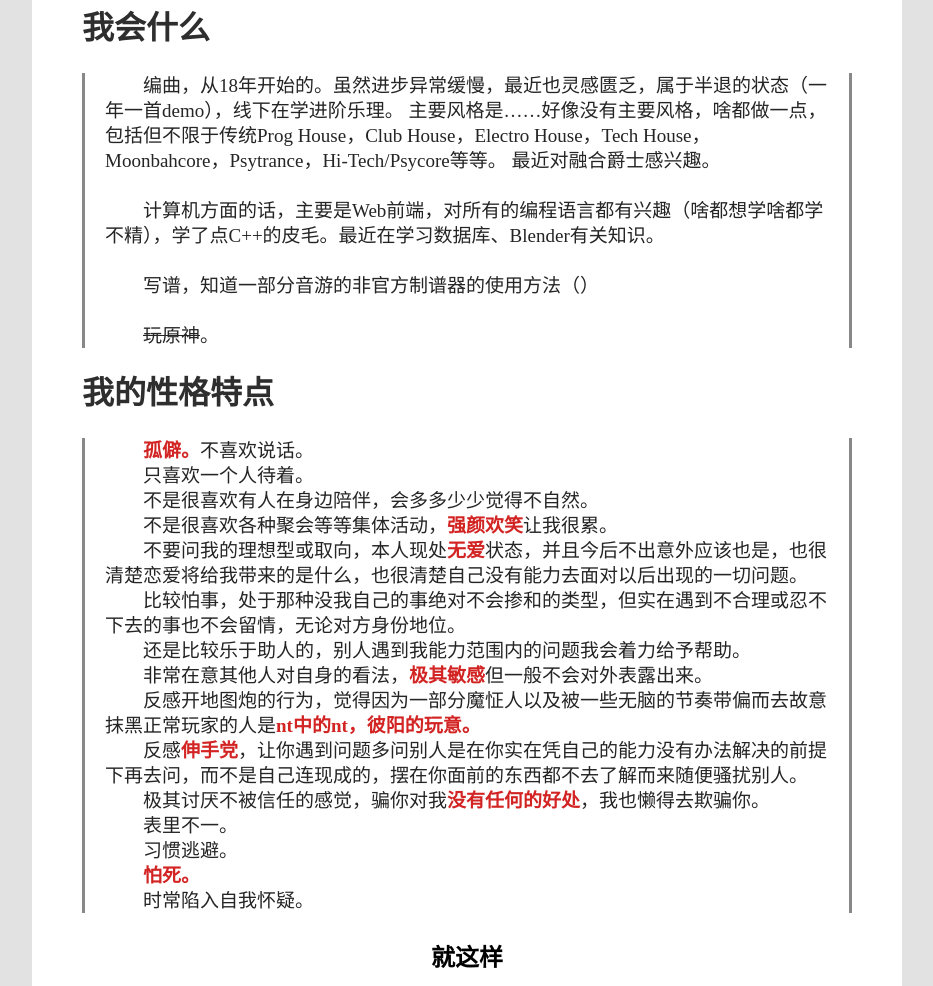
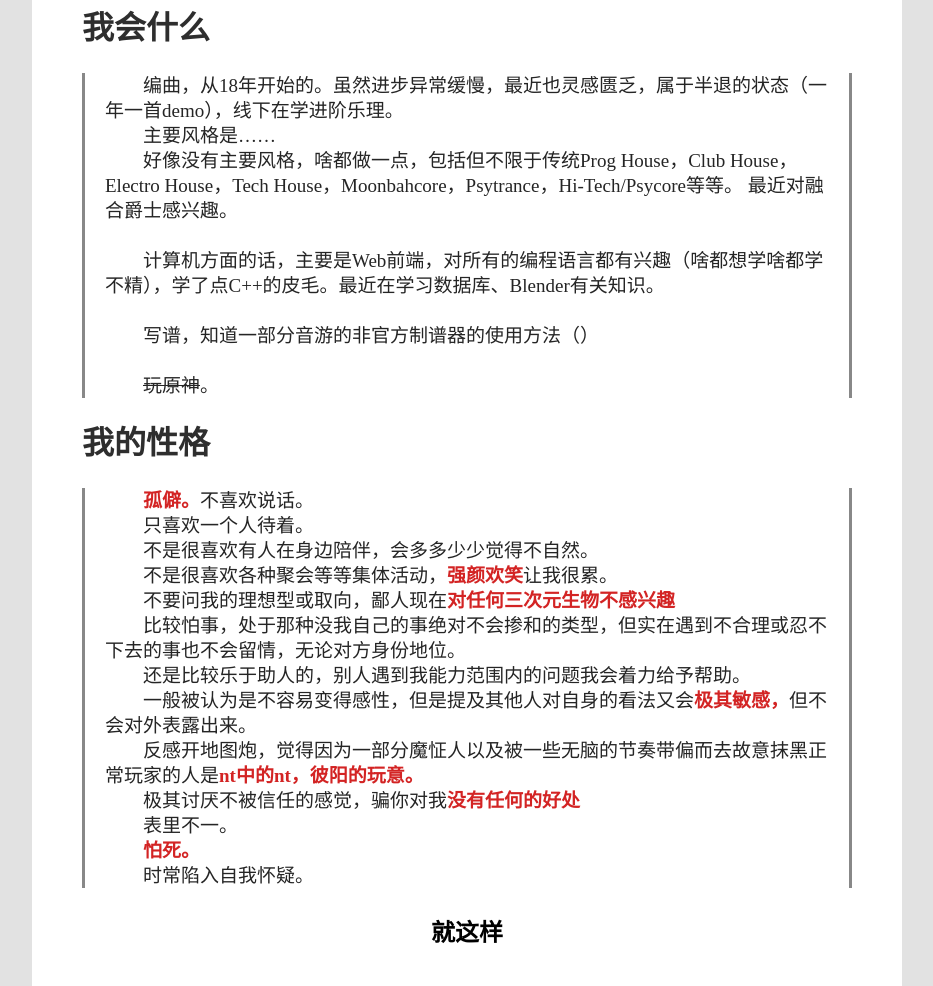
Before and after one commit to RPeGio/rpegio.github.io, a plain HTML site: page static/introduce/index.html in a window 1280 px wide. Shown: the part 987-1973 px from the top of the page, without its empty margins (173-1106 px from the left). Drawn offline with Linux system fonts and the light colour scheme; files whose address does not match are found by name.

Commit message:
Add files via upload

```diff
--- a/static/introduce/index.html
+++ b/static/introduce/index.html
@@ -41,7 +41,12 @@
             <div class = "textBox">
                 <p>
                     编曲，从18年开始的。虽然进步异常缓慢，最近也灵感匮乏，属于半退的状态（一年一首demo），线下在学进阶乐理。
-                    主要风格是……好像没有主要风格，啥都做一点，包括但不限于传统Prog House，Club House，Electro House，Tech House，Moonbahcore，Psytrance，Hi-Tech/Psycore等等。
+                </p>
+                <p>
+                    主要风格是……
+                </p>
+                <p>
+                    好像没有主要风格，啥都做一点，包括但不限于传统Prog House，Club House，Electro House，Tech House，Moonbahcore，Psytrance，Hi-Tech/Psycore等等。
                     最近对融合爵士感兴趣。
                 </p>
                 <br>
@@ -53,21 +58,20 @@
                 <br>
                 <p><span style = "text-decoration: line-through;">玩原神</span>。</p>
             </div>
-            <h1>我的性格特点</h1>
+            <h1>我的性格</h1>
             <div class = "textBox">
                 <p><span class = "strong_text">孤僻。</span>不喜欢说话。</p>
                 <p>只喜欢一个人待着。</p>
                 <p>不是很喜欢有人在身边陪伴，会多多少少觉得不自然。</p>
                 <p>不是很喜欢各种聚会等等集体活动，<span class = "strong_text">强颜欢笑</span>让我很累。</p>
-                <p>不要问我的理想型或取向，本人现处<span class = "strong_text">无爱</span>状态，并且今后不出意外应该也是，也很清楚恋爱将给我带来的是什么，也很清楚自己没有能力去面对以后出现的一切问题。</p>
+                <p>不要问我的理想型或取向，鄙人现在<span class = "strong_text">对任何三次元生物不感兴趣</span></p>
                 <p>比较怕事，处于那种没我自己的事绝对不会掺和的类型，但实在遇到不合理或忍不下去的事也不会留情，无论对方身份地位。</p>
                 <p>还是比较乐于助人的，别人遇到我能力范围内的问题我会着力给予帮助。</p>
-                <p>非常在意其他人对自身的看法，<span class = "strong_text">极其敏感</span>但一般不会对外表露出来。</p>
-                <p>反感开地图炮的行为，觉得因为一部分魔怔人以及被一些无脑的节奏带偏而去故意抹黑正常玩家的人是<span class = "strong_text">nt中的nt，彼阳的玩意。</span></p>
-                <p>反感<span class = "strong_text">伸手党</span>，让你遇到问题多问别人是在你实在凭自己的能力没有办法解决的前提下再去问，而不是自己连现成的，摆在你面前的东西都不去了解而来随便骚扰别人。</p>
-                <p>极其讨厌不被信任的感觉，骗你对我<span class = "strong_text">没有任何的好处</span>，我也懒得去欺骗你。</p>
+                <p>一般被认为是不容易变得感性，但是提及其他人对自身的看法又会<span class = "strong_text">极其敏感，</span>但不会对外表露出来。</p>
+                <p>反感开地图炮，觉得因为一部分魔怔人以及被一些无脑的节奏带偏而去故意抹黑正常玩家的人是<span class = "strong_text">nt中的nt，彼阳的玩意。</span></p>
+                <p>极其讨厌不被信任的感觉，骗你对我<span class = "strong_text">没有任何的好处</span></p>
                 <p>表里不一。</p>
-                <p>习惯逃避。</p>
+                <!-- <p>习惯逃避。</p> -->
                 <p><span class = "strong_text">怕死。</span></p>
                 <p>时常陷入自我怀疑。</p>
             </div>
```
